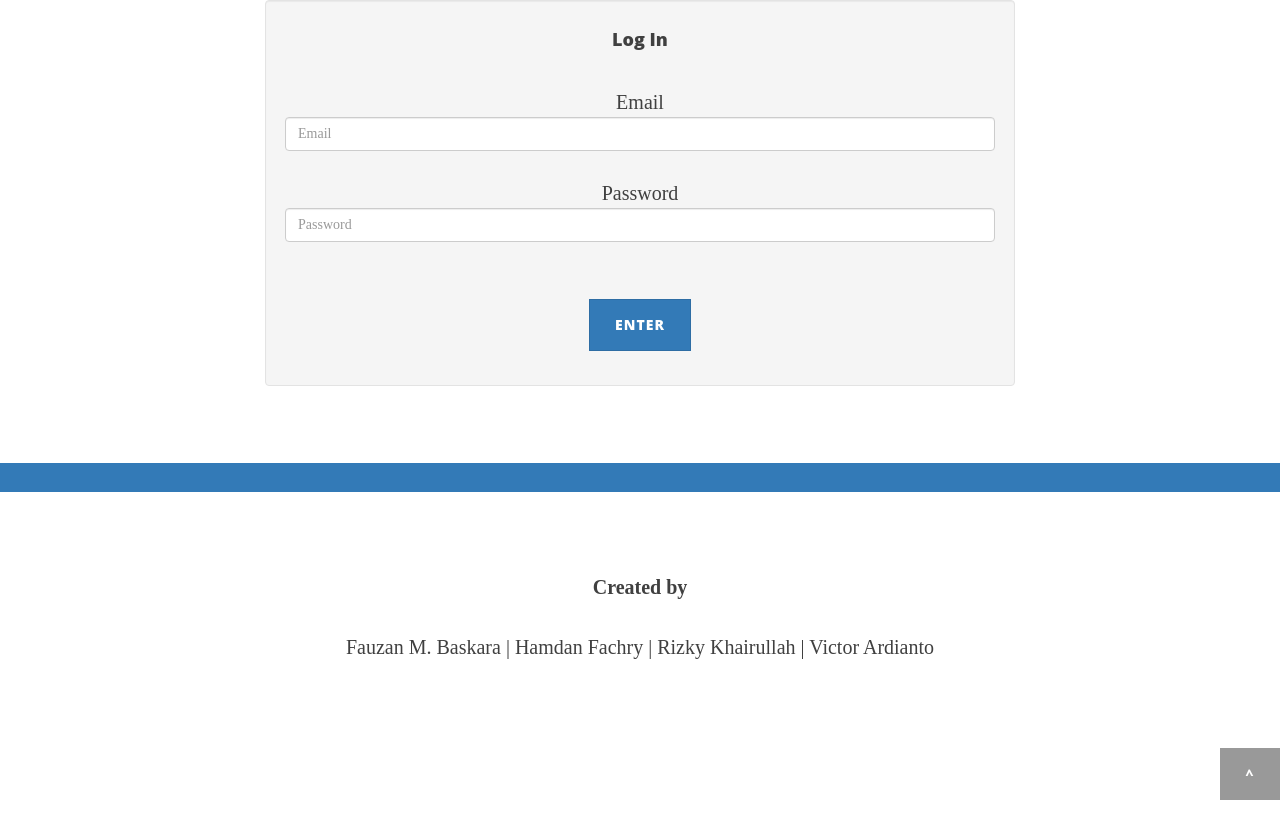
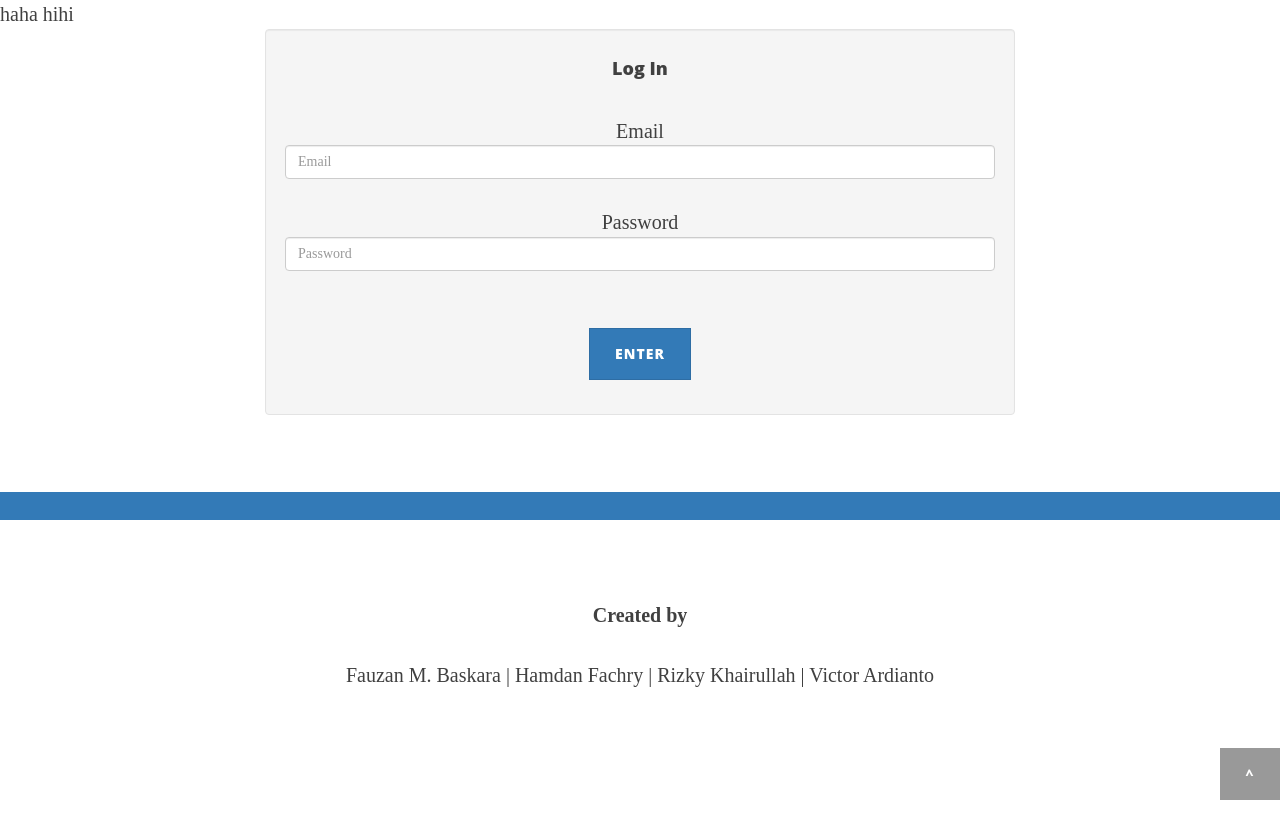
Before and after one commit to warkopberkah/TKBasdat, a PHP site: page / in a window 1280 px wide. Run offline with PHP 8.4, Linux system fonts and the light colour scheme.

Commit message:
tambah haha hihi

```diff
--- a/index.php
+++ b/index.php
@@ -80,7 +80,7 @@
 </head>
 
 <body>
-
+haha hihi
     <!-- Log In -->
     <div id="login" class="container">
         <div class="row">
```
